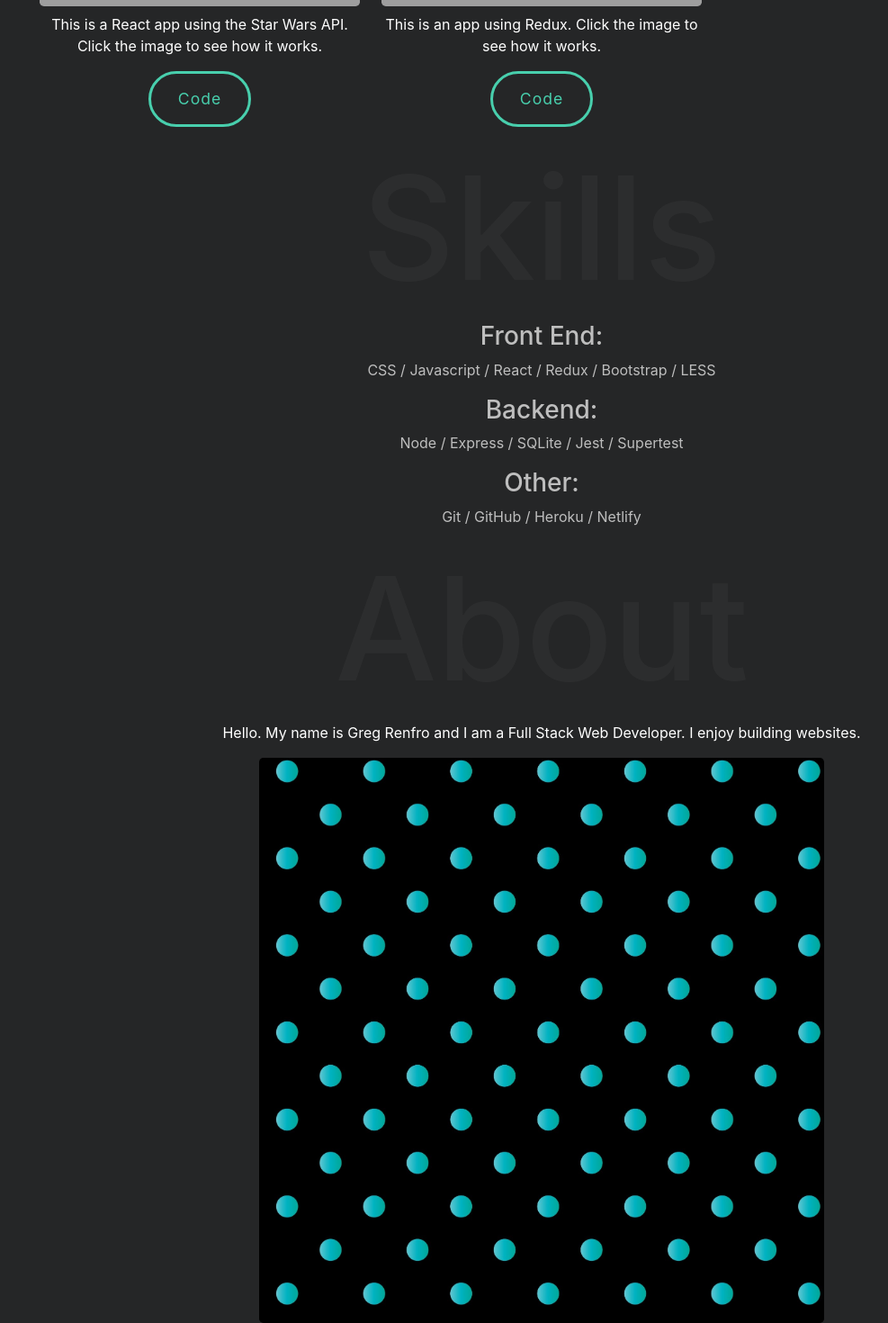
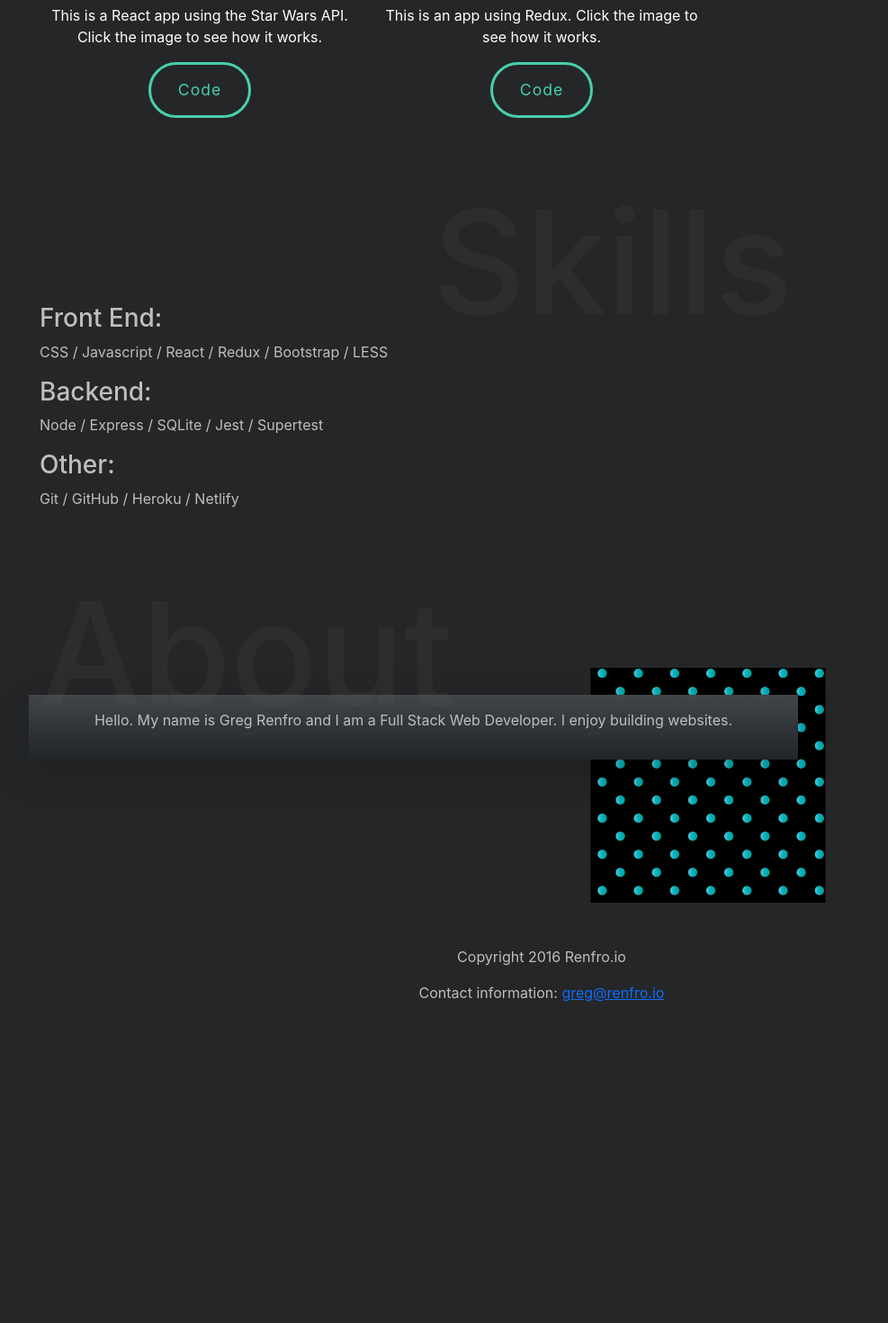
Before and after one commit to Reticent93/portfolio, a React (Create React App) app: page / in a window 1280 px wide. Shown: the part 1215-2685 px from the top of the page at 90% size, without its empty margins (38-1025 px from the left). After the commit the page ends 2346 px from the top, so only its background shows below. Built offline with nearby package versions, Linux system fonts and the light colour scheme; grey boxes are pictures that could not be loaded.

Commit message:
working on more main.js styling

```diff
--- a/src/App.js
+++ b/src/App.js
@@ -1,6 +1,7 @@
 import './App.css';
 import Nav from "./components/Nav";
 import Main from "./components/Main";
+import Footer from "./components/Footer"
 import './css/styles.css';
 
 
@@ -10,6 +11,7 @@ function App() {
     <div className="App">
         <Nav />
       <Main />
+      <Footer />
     </div>
       </>
   );
--- /dev/null
+++ b/src/components/Footer.js
@@ -0,0 +1,12 @@
+import React from 'react';
+
+export default function Footer() {
+    return (
+        <footer className='pt-5'>
+            <p>Copyright 2016 Renfro.io</p>
+            <p>
+                Contact information: <a href="mailto:greg@renfro.io">greg@renfro.io</a>
+            </p>
+        </footer>
+    );
+}
--- a/src/components/Main.js
+++ b/src/components/Main.js
@@ -60,10 +60,10 @@ export default function Main() {
                     <a href="#contact">Contact Me</a>
                 </div>
             </div>
-            <div className="container" id="projects">
+            <div className="container pt-5" id="projects">
 
                 <div className="projects text-start">
-                    <h1>Projects</h1>
+                    <h1 className='text-start'>Projects</h1>
                 </div>
 
                 <div className="row  pictures-category">
@@ -86,9 +86,10 @@ export default function Main() {
                         <a href="life">
                             <img src={game_of_life} alt="Game of Life" className='img-fluid figure-img rounded-3'/>
                         </a>
-                        <p className='card-text text-white'>This is Conway's Game of Life. Click the image to see how it works.</p>
+                        <p className='card-text text-white'>This is Conway's Game of Life. Click the image to see how it
+                            works.</p>
                         <a target="blank" href="https://github.com/Reticent93/CS-Build-Week-1"
-                            className="btn btn-default">Code
+                           className="btn btn-default">Code
                         </a>
                     </figure>
 
@@ -97,31 +98,31 @@ export default function Main() {
                         <a href="star-wars">
                             <img src={Star_Wars} alt="Star Wars" className='img-fluid figure-img rounded-3'/>
                         </a>
-                        <p className='card-text text-white'>This is a React app using the Star Wars API. Click the image to see how it works.</p>
+                        <p className='card-text text-white'>This is a React app using the Star Wars API. Click the image
+                            to see how it works.</p>
                         <a target="blank" href="https://dazzling-blackwell-59fa62.netlify.app/"
-                            className="btn btn-default">Code
+                           className="btn btn-default">Code
                         </a>
                     </div>
-
 
 
                     <figure className="col-4 smurfs">
                         <a href="smurf">
                             <img src={smurf} alt="Smurf" className='img-fluid figure-img rounded-3'/>
                         </a>
-                        <p className='card-text text-white'>This is an app using Redux. Click the image to see how it works.</p>
+                        <p className='card-text text-white'>This is an app using Redux. Click the image to see how it
+                            works.</p>
                         <a target="blank" href="https://github.com/Reticent93/Sprint-Challenge-State-Management-Smurfs"
-                            className="btn btn-default">Code
+                           className="btn btn-default">Code
                         </a>
                     </figure>
 
 
-
                 </div>
             </div>
-            <div className="skills container " id="skills">
-                <h1 className="justify-content-end">Skills</h1>
-                <div className="skills-info">
+            <div className="skills container pt-5" id="skills">
+                <h1 className="text-end w-75">Skills</h1>
+                <div className="skills-info text-start">
                     <h3>Front End:</h3>
                     <p>CSS / Javascript / React / Redux / Bootstrap / LESS</p>
                     <h3>Backend:</h3>
@@ -130,14 +131,18 @@ export default function Main() {
                     <p>Git / GitHub / Heroku / Netlify</p>
                 </div>
             </div>
-            <div className="about" id="about">
-                <h1>About</h1>
-                <div className="me-info">
-                    <p className='text-white'>
-                        Hello. My name is Greg Renfro and I am a Full Stack Web Developer. I enjoy building websites.
-                    </p>
+            <div className="container">
+                <div className="row about pt-5" id="about">
+                    <h1 className='text-start'>About</h1>
+                    <div
+                        className="me-info col-9 align-self-start justify-content-center bg-dark bg-gradient text-white p-3 shadow-lg">
+                        <p>Hello. My name is Greg Renfro and I am a Full Stack Web Developer. I enjoy building
+                            websites. </p>
+                    </div>
+
+                        <img src={space_photo} alt="Space" className='img-fluid rounded-5 align-self-end w-25'/>
+
                 </div>
-                <img src={space_photo} alt="Space" className='img-fluid w-50 h-auto rounded-3' />
             </div>
         </div>
     );
--- a/src/css/styles.css
+++ b/src/css/styles.css
@@ -46,7 +46,7 @@ span:hover, span:visited, span:link, span:active {
     text-decoration: none;
 }
 
-.text a:hover::before {
+.text a:hover::before, btn-default::before {
     height: 100%;
     text-decoration: none;
 }
@@ -68,18 +68,18 @@ span:hover, span:visited, span:link, span:active {
     color: #BEBEBE;
 }
 
-btn-default::before {
-    content: "";
-    background-color: #48cfad;
-    position: absolute;
-    left: 0;
-    top: 0;
-    width: 100%;
-    height: 0;
-    z-index: -1;
-    transition: .5s;
-    text-decoration: none;
-}
+/*btn-default::before {*/
+/*    content: "";*/
+/*    background-color: #48cfad;*/
+/*    position: absolute;*/
+/*    left: 0;*/
+/*    top: 0;*/
+/*    width: 100%;*/
+/*    height: 0;*/
+/*    z-index: -1;*/
+/*    transition: .5s;*/
+/*    text-decoration: none;*/
+/*}*/
 
 .btn-default:hover::before {
     height: 100%;
@@ -93,8 +93,17 @@ btn-default::before {
     font-size: 10rem;
     color: #707070;
     opacity: .1;
+    margin-bottom: -50px;
 }
 
 .skills-info h3, p {
     color: #bebebe
 }
+
+.about img {
+    position:relative;
+    margin-top: -30px;
+    margin-left: -100px;
+    transform: translateX(-50%);
+    z-index: -1;
+}
```
